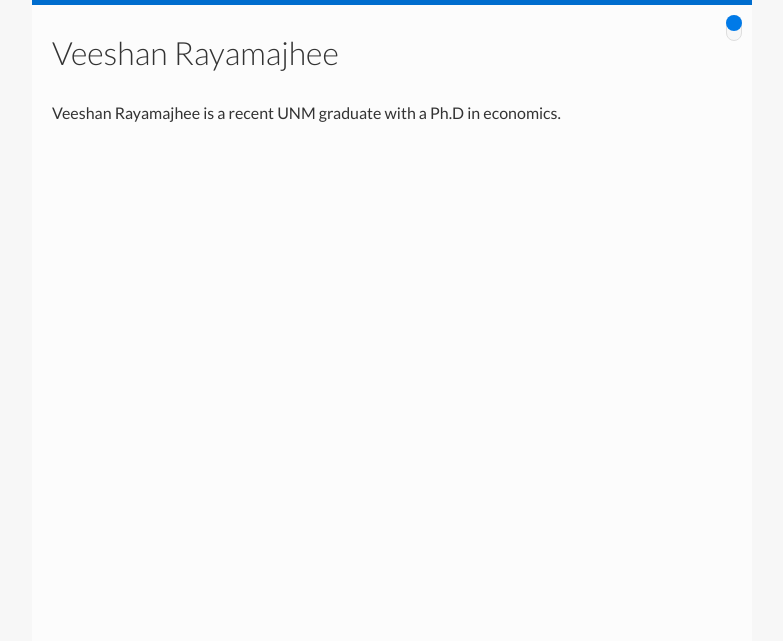
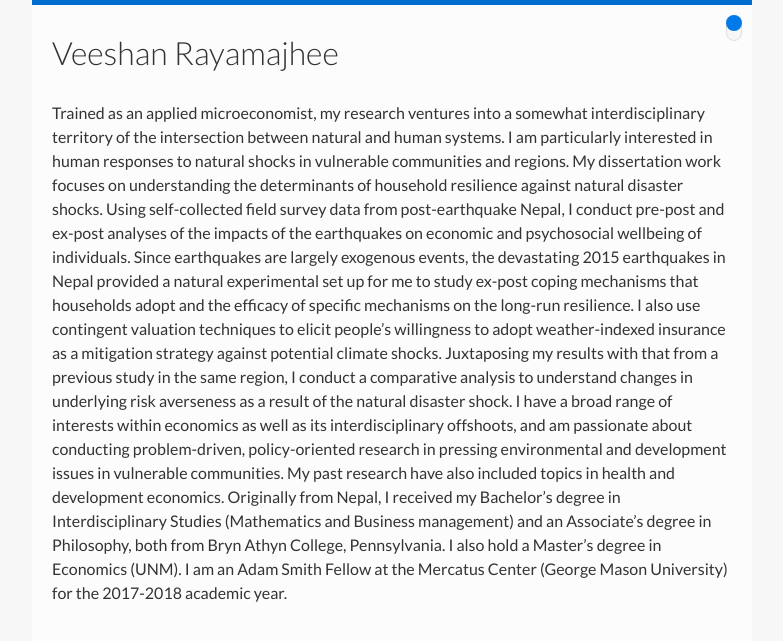
Before and after one commit to veeshanr/veeshanr.github.io, a Jekyll site: the page built from pages/about.md, in a window 1280 px wide. Shown: the top 641 px of the page, without its empty margins (248-1031 px from the left). Built offline with Jekyll 4.4.1, drawn with Linux system fonts in a browser that asks for light colours.

Commit message:
Update about.md

```diff
--- a/pages/about.md
+++ b/pages/about.md
@@ -7,4 +7,8 @@
 Veeshan Rayamajhee
 ==================
 
-{{ site.description }}
+Trained as an applied microeconomist, my research ventures into a somewhat interdisciplinary territory of the intersection between natural and human systems. I am particularly interested in human responses to natural shocks in vulnerable communities and regions.
+My dissertation work focuses on understanding the determinants of household resilience against natural disaster shocks. Using self-collected field survey data from post-earthquake Nepal, I conduct pre-post and ex-post analyses of the impacts of the earthquakes on economic and psychosocial wellbeing of individuals. Since earthquakes are largely exogenous events, the devastating 2015 earthquakes in Nepal provided a natural experimental set up for me to study ex-post coping mechanisms that households adopt and the efficacy of specific mechanisms on the long-run resilience. I also use contingent valuation techniques to elicit people's willingness to adopt weather-indexed insurance as a mitigation strategy against potential climate shocks. Juxtaposing my results with that from a previous study in the same region, I conduct a comparative analysis to understand changes in underlying risk averseness as a result of the natural disaster shock.
+I have a broad range of interests within economics as well as its interdisciplinary offshoots, and am passionate about conducting problem-driven, policy-oriented research in pressing environmental and development issues in vulnerable communities. My past research have also included topics in health and development economics.
+Originally from Nepal, I received my Bachelor's degree in Interdisciplinary Studies (Mathematics and Business management) and an Associate's degree in Philosophy, both from Bryn Athyn College, Pennsylvania. I also hold a Master’s degree in Economics (UNM).
+I am an Adam Smith Fellow at the Mercatus Center (George Mason University) for the 2017-2018 academic year.
```
